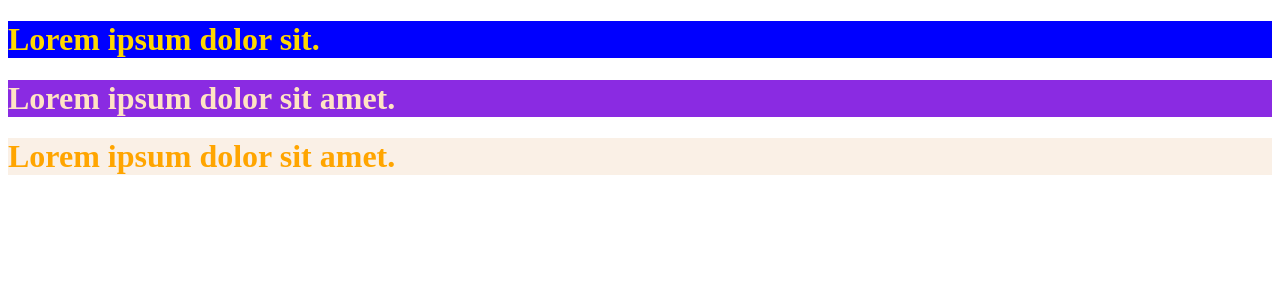
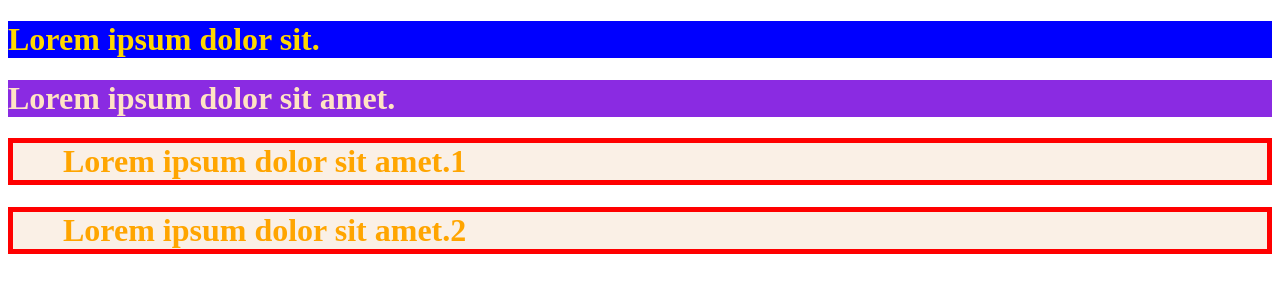
Before and after one commit to AngelosGithub/react231031, a React (Create React App) app: page / in a window 1280 px wide. Shown: the top 300 px of the page. Built offline with nearby package versions, Linux system fonts and the light colour scheme.

Commit message:
231101 css module 을 사용하여 여러 클래스명을 주는 방법

```diff
--- a/src/component/MyComponent.js
+++ b/src/component/MyComponent.js
@@ -2,7 +2,13 @@ import style from "../style/style2.module.css";
 export function MyComponent() {
   return (
     <div>
-      <h1 className={style.boxClass}>Lorem ipsum dolor sit amet.</h1>
+      <h1 className={`${style.boxClass} ${style.error} ${style.note}`}>
+        Lorem ipsum dolor sit amet.1
+      </h1>
+
+      <h1 className={[style.boxClass, style.error, style.note].join(" ")}>
+        Lorem ipsum dolor sit amet.2
+      </h1>
     </div>
   );
 }
--- a/src/style/style2.module.css
+++ b/src/style/style2.module.css
@@ -2,3 +2,9 @@
     color: orange;
     background-color: linen;
 }
+.error {
+    border: 5px solid red;
+}
+.note {
+    padding-left: 50px;
+}
```
